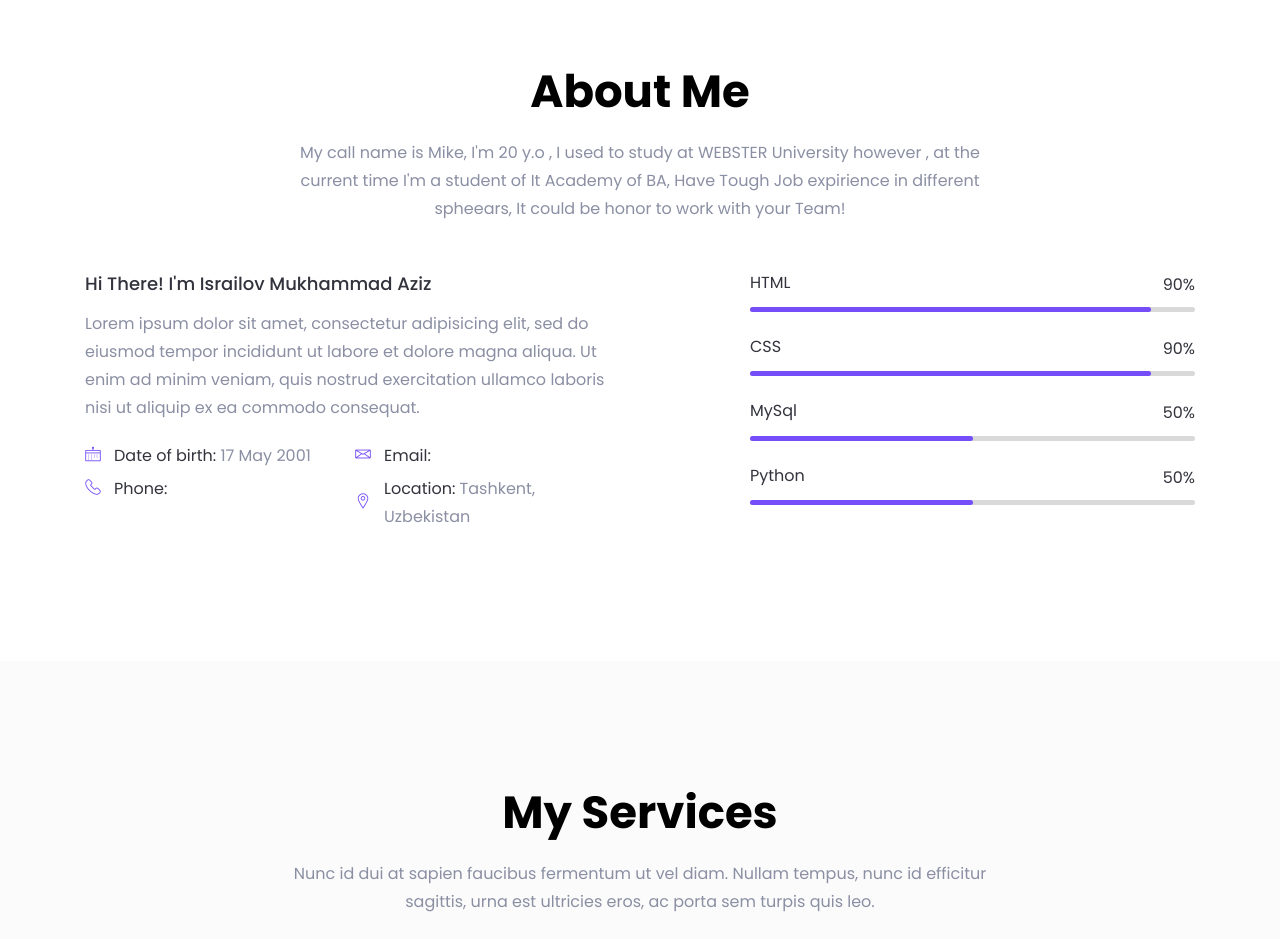
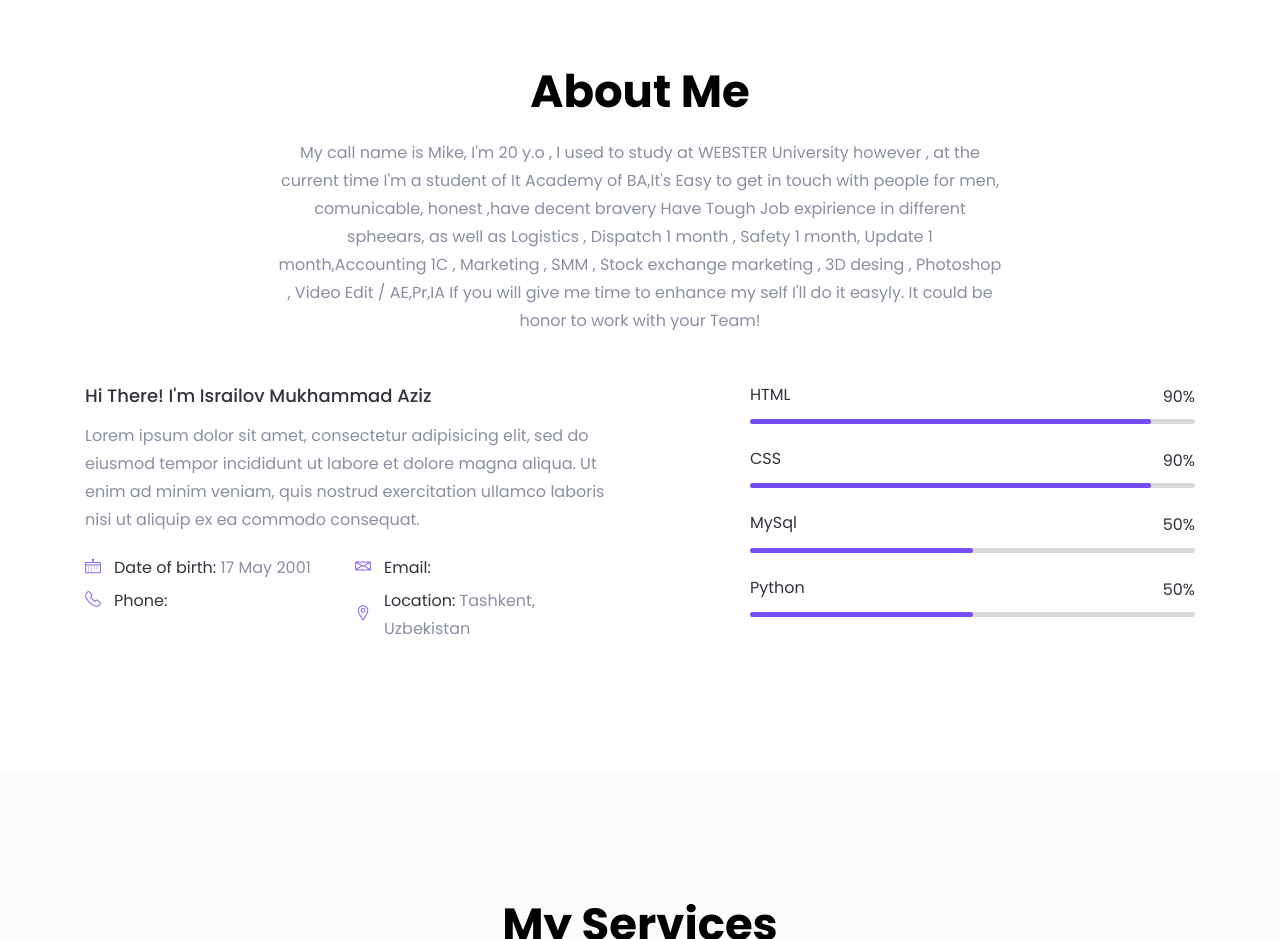
Before and after one commit to Space2pac/PORTFILIO-1, a plain HTML site: page index.html in a window 1280 px wide. Shown: the part 880-1819 px from the top of the page. Drawn offline with Linux system fonts and the light colour scheme; files whose address does not match are found by name.

Commit message:
Update index.html

```diff
--- a/index.html
+++ b/index.html
@@ -166,7 +166,7 @@
                 <div class="col-lg-8">
                     <div class="section-title text-center">
                         <h2 class="title">About Me</h2>
-                        <p>My call name is Mike, I'm 20 y.o , I used to study at WEBSTER University however , at the current time I'm a student of It Academy of BA, Have Tough Job expirience in different spheears, It could be honor to work with your Team! </p>
+                        <p>My call name is Mike, I'm 20 y.o , I used to study at WEBSTER University however , at the current time I'm a student of It Academy of BA,It's Easy to get in touch with people for men, comunicable, honest ,have decent bravery Have Tough Job expirience in different spheears, as well as Logistics , Dispatch 1 month , Safety 1 month, Update 1 month,Accounting 1C , Marketing , SMM , Stock exchange marketing , 3D desing , Photoshop , Video Edit / AE,Pr,IA If you will give me time to enhance my self I'll  do it easyly.  It could be honor to work with your Team! </p>
                     </div> <!-- section title -->
                 </div>
             </div> <!-- row -->
```
